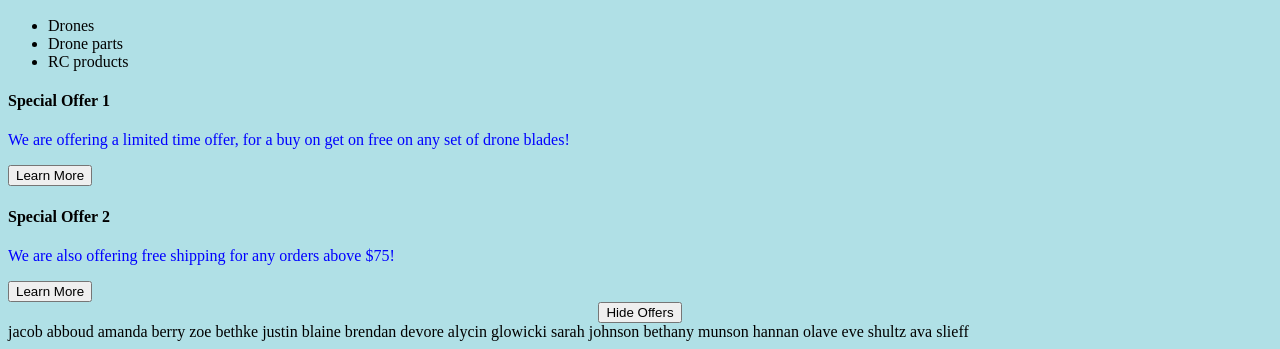
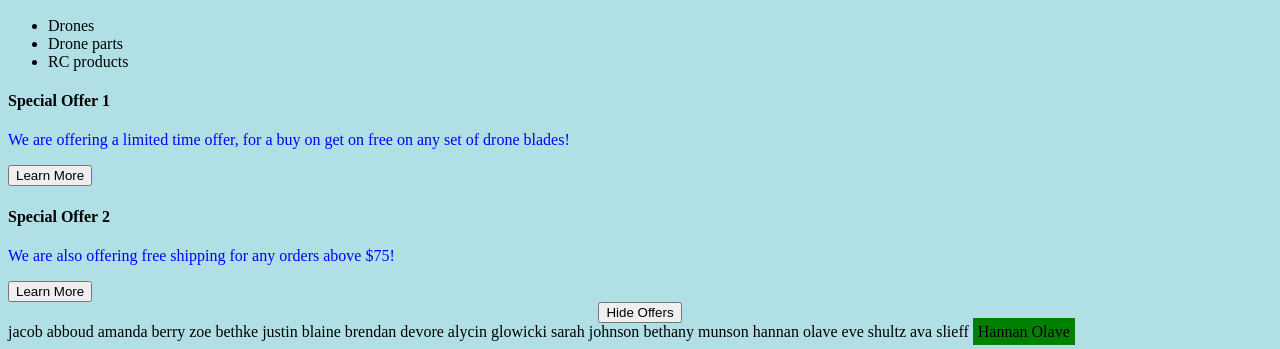
Before and after one commit to divinehubgit/smith-avga-15b, a plain HTML site: page home.html in a window 1280 px wide. Shown: the part 522-871 px from the top of the page. Drawn offline with Linux system fonts and the light colour scheme.

Commit message:
Update home.html

```diff
--- a/home.html
+++ b/home.html
@@ -78,5 +78,6 @@
         y.style.display = "none";
       }
     </script>
+<span style="background-color:green; padding:5px;">Hannan Olave</span>
   </body>
 </html>
```
